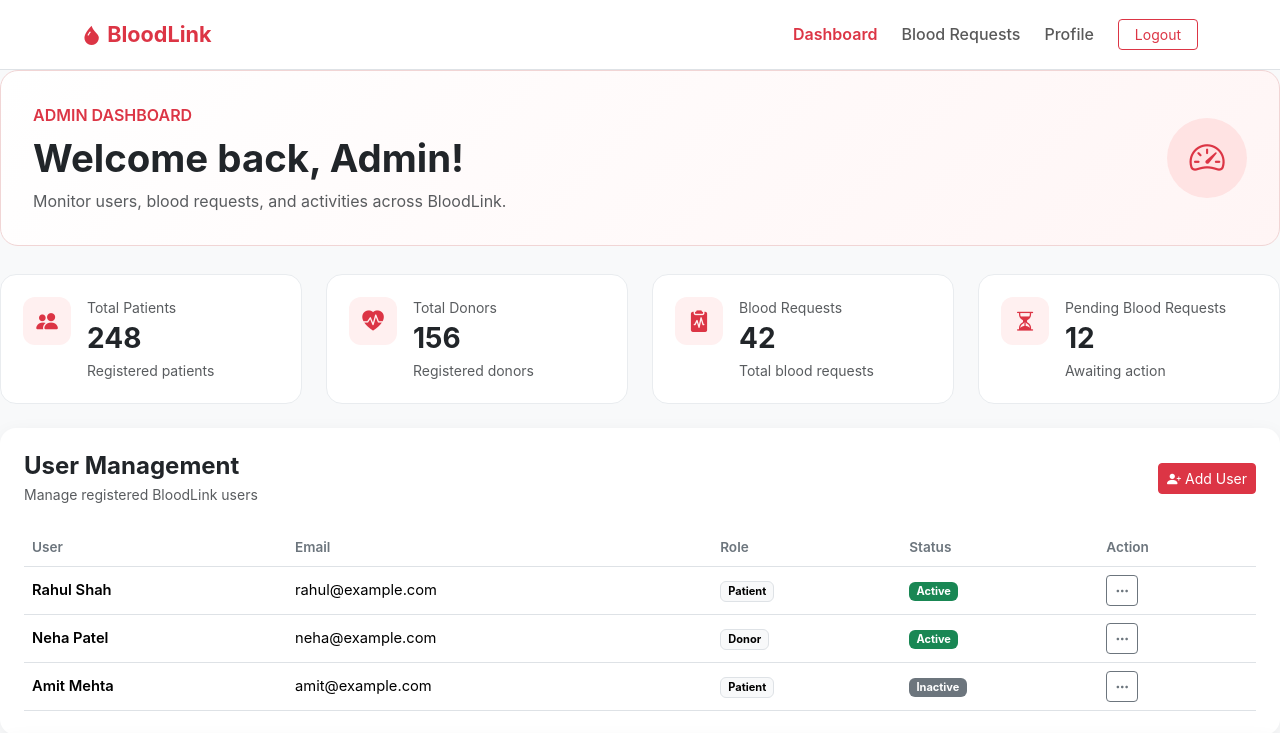
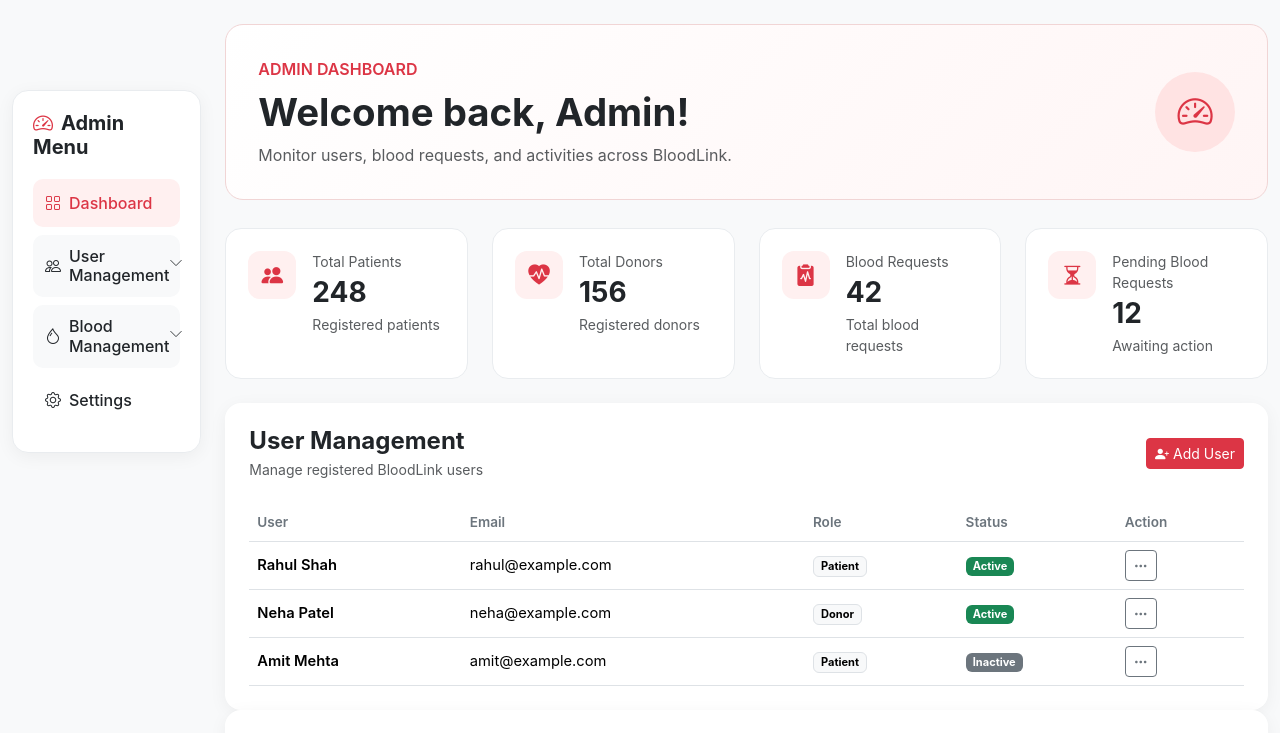
Before and after one commit to priyanshi-2608/bloodlink-routing, a React (Vite) app: page /admin in a window 1280 px wide. Shown: the top 733 px of the page. Built offline with nearby package versions, Linux system fonts and the light colour scheme.

Commit message:
Task 18: Create Admin Side Menu

```diff
--- a/src/Pages/AdminDashboard.jsx
+++ b/src/Pages/AdminDashboard.jsx
@@ -1,5 +1,6 @@
-import "../components/admin/admin.css"
+import "../components/admin/admin.css";
 import Navbar from "../components/admin/Navbar";
+import AdminSidebar from "../components/admin/AdminSidebar";
 import WelcomeSection from "../components/admin/WelcomeSection";
 import DashboardStats from "../components/admin/DashboardStats";
 import UserManagement from "../components/admin/UserManagement";
@@ -9,15 +10,23 @@ import BloodStock from "../components/admin/BloodStock";
 function AdminDashboard() {
   return (
     <>
-      <Navbar />
+      {/* <Navbar /> */}
 
-      <main>
+      <div className="container-fluid py-4">
+        <div className="row g-4">
+          <div className="col-12 col-lg-3 col-xl-2">
+            <AdminSidebar />
+          </div>
+          <main className="col-12 col-lg-9 col-xl-10">
             <WelcomeSection />
             <DashboardStats />
             <UserManagement />
             <RecentRequest />
             <BloodStock />
           </main>
+
+        </div>
+      </div>
     </>
   );
 }
--- /dev/null
+++ b/src/components/admin/AdminSidebar.jsx
@@ -0,0 +1,120 @@
+import { useState } from "react";
+
+function AdminSidebar() {
+  const [activeMenu, setActiveMenu] = useState("dashboard");
+
+  const handleMenuClick = (menu) => {
+    setActiveMenu(menu);
+  };
+
+  return (
+    <aside className="admin-sidebar">
+      <h5 className="sidebar-title">
+        <i className="bi bi-speedometer2 me-2"></i>
+        Admin Menu
+      </h5>
+
+      <div className="accordion" id="adminSidebarAccordion">
+
+        {/* Dashboard */}
+        <div className="accordion-item">
+          <button
+            className={`sidebar-link ${activeMenu === "dashboard" ? "active" : ""}`}
+            onClick={() => handleMenuClick("dashboard")}
+          >
+            <i className="bi bi-grid me-2"></i>
+            Dashboard
+          </button>
+        </div>
+
+        {/* User Management */}
+        <div className="accordion-item">
+          <h2 className="accordion-header">
+            <button
+              className="accordion-button collapsed"
+              type="button"
+              data-bs-toggle="collapse"
+              data-bs-target="#usersMenu"
+            >
+              <i className="bi bi-people me-2"></i>
+              User Management
+            </button>
+          </h2>
+
+          <div
+            id="usersMenu"
+            className="accordion-collapse collapse"
+            data-bs-parent="#adminSidebarAccordion"
+          >
+            <div className="accordion-body">
+              <button
+                className="sidebar-submenu"
+                onClick={() => handleMenuClick("patients")}
+              >
+                Patients
+              </button>
+
+              <button
+                className="sidebar-submenu"
+                onClick={() => handleMenuClick("donors")}
+              >
+                Donors
+              </button>
+            </div>
+          </div>
+        </div>
+
+        {/* Blood Management */}
+        <div className="accordion-item">
+          <h2 className="accordion-header">
+            <button
+              className="accordion-button collapsed"
+              type="button"
+              data-bs-toggle="collapse"
+              data-bs-target="#bloodMenu"
+            >
+              <i className="bi bi-droplet me-2"></i>
+              Blood Management
+            </button>
+          </h2>
+
+          <div
+            id="bloodMenu"
+            className="accordion-collapse collapse"
+            data-bs-parent="#adminSidebarAccordion"
+          >
+            <div className="accordion-body">
+              <button
+                className="sidebar-submenu"
+                onClick={() => handleMenuClick("requests")}
+              >
+                Blood Requests
+              </button>
+
+              <button
+                className="sidebar-submenu"
+                onClick={() => handleMenuClick("stock")}
+              >
+                Blood Stock
+              </button>
+            </div>
+          </div>
+        </div>
+
+        {/* Settings */}
+        <div className="accordion-item">
+          <button
+            className={`sidebar-link ${activeMenu === "settings" ? "active" : ""}`}
+            onClick={() => handleMenuClick("settings")}
+          >
+            <i className="bi bi-gear me-2"></i>
+            Settings
+          </button>
+        </div>
+
+      </div>
+    </aside>
+  );
+}
+
+export default AdminSidebar;
--- a/src/components/admin/admin.css
+++ b/src/components/admin/admin.css
@@ -195,3 +195,100 @@ body {
   width: 1.2em;
   height: 1.2em;
 }
+
+
+/* ================================
+   Admin Sidebar
+================================ */
+
+.admin-sidebar {
+  background: var(--white);
+  border: 1px solid var(--card-border);
+  border-radius: 16px;
+  padding: 20px;
+  box-shadow: 0 4px 18px var(--card-shadow);
+
+  /* Sticky Sidebar */
+  position: sticky;
+  top: 90px;
+  align-self: flex-start;
+
+  /* Sidebar Height */
+  height: fit-content;
+  min-height: auto;
+  max-height: calc(100vh - 110px);
+  overflow-y: auto;
+}
+
+.sidebar-title {
+  color: var(--text-color);
+  font-weight: 700;
+  margin-bottom: 20px;
+}
+
+.sidebar-title i {
+  color: var(--primary-color);
+}
+
+.admin-sidebar .accordion-item {
+  border: none;
+  margin-bottom: 8px;
+  background: transparent;
+}
+
+.admin-sidebar .accordion-button {
+  padding: 12px;
+  border-radius: 10px !important;
+  font-weight: 500;
+  color: var(--text-color);
+  background: var(--background-color);
+  box-shadow: none;
+}
+
+.admin-sidebar .accordion-button:not(.collapsed) {
+  color: var(--primary-color);
+  background: var(--light-red);
+}
+
+.admin-sidebar .accordion-button:focus {
+  box-shadow: 0 0 0 2px var(--primary-light);
+}
+
+.admin-sidebar .accordion-button::after {
+  background-size: 14px;
+}
+
+.sidebar-link {
+  width: 100%;
+  padding: 12px;
+  border: none;
+  border-radius: 10px;
+  background: transparent;
+  color: var(--text-color);
+  text-align: left;
+  font-weight: 500;
+  transition: all 0.2s ease;
+}
+
+.sidebar-link:hover,
+.sidebar-link.active {
+  color: var(--primary-color);
+  background: var(--light-red);
+}
+
+.sidebar-submenu {
+  display: block;
+  width: 100%;
+  padding: 9px 12px;
+  border: none;
+  background: transparent;
+  color: var(--muted-color);
+  text-align: left;
+  border-radius: 8px;
+  transition: all 0.2s ease;
+}
+
+.sidebar-submenu:hover {
+  color: var(--primary-color);
+  background: var(--soft-red);
+}
```
Lines whose indentation alone changed are shown as unchanged.
